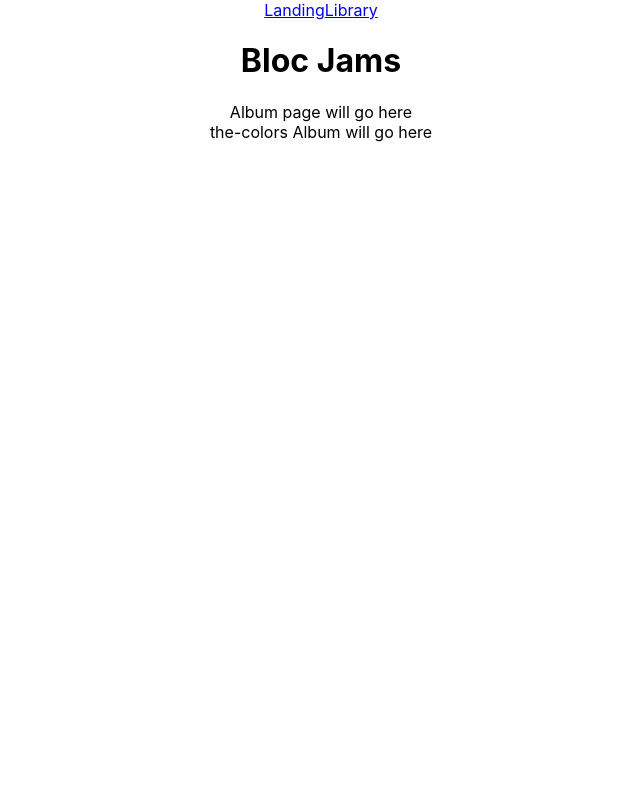
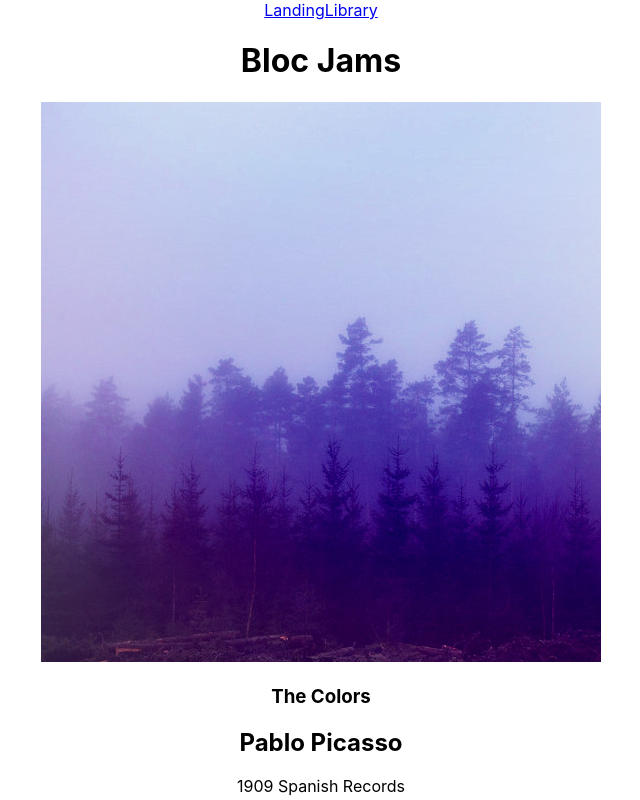
Before and after one commit to jolbax/jams-react, a React (Create React App) app: page /album/the-colors in a window 1280 px wide. Shown: the whole page, without its empty margins (319-959 px from the left). Built offline with nearby package versions, Linux system fonts and the light colour scheme.

Commit message:
Checkpoint jams-component-album: Completed

```diff
--- a/src/components/Album.js
+++ b/src/components/Album.js
@@ -1,14 +1,41 @@
-import React, { Component } from 'react';
+import React, { Component } from "react";
+import albumData from "./../data/albums";
 
-class Album extends Component{
-    render(){
-        return (
-        <section className="album">
-            Album page will go here <br/>
-            {this.props.match.params.slug} Album will go here
+class Album extends Component {
+  constructor(props) {
+    super(props);
+
+    const album = albumData.find(album => {
+      return album.slug === this.props.match.params.slug;
+    });
+
+    this.state = {
+      album: album
+    };
+  }
+  render() {
+    return (
+      <section className="album">
+        <section id="album-info">
+          <img id="album-cover-art"  src={this.state.album.albumCover} alt={this.state.album.title} />
+          <div className="album-details">
+            <h1 id="album-title">{this.state.album.title}</h1>
+            <h2 className="artist">{this.state.album.artist}</h2>
+            <div id="release-info">{this.state.album.releaseInfo}</div>
+          </div>
         </section>
-        );
-    }
+            <table id="song-list">
+                <colgroup>
+                    <col id="song-number-column" />
+                    <col id="song-title-column" />
+                    <col id="song-duration-column" />
+                </colgroup>
+                <tbody>
+                </tbody>
+            </table>
+      </section>
+    );
+  }
 }
 
 export default Album;
```
